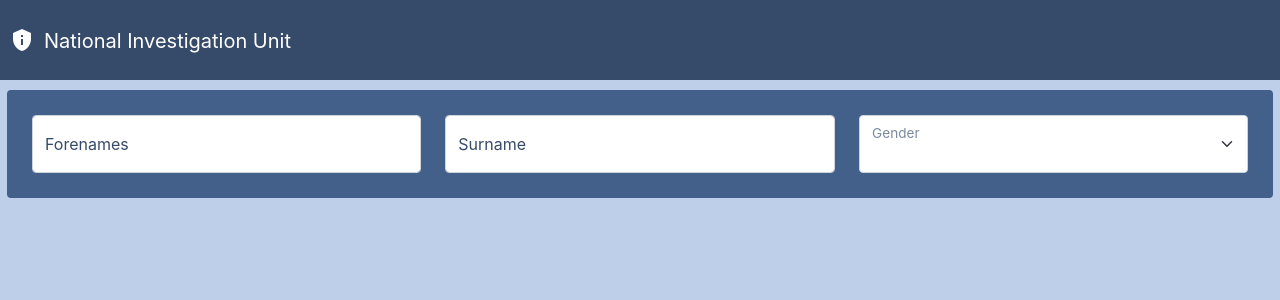
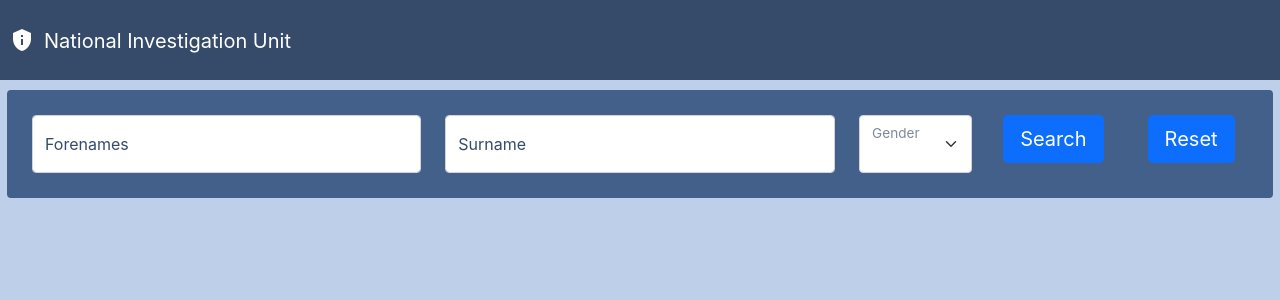
Before and after one commit to victoriamanicom/FP-Group1, a React (Create React App) app in the folder Frontend/fp-group1/: page / in a window 1280 px wide. Shown: the top 300 px of the page. Built offline with nearby package versions, Linux system fonts and the light colour scheme.

Commit message:
FP1-1 #added buttons and width sizing

```diff
--- a/Frontend/fp-group1/src/components/searchBar/SearchBar.jsx
+++ b/Frontend/fp-group1/src/components/searchBar/SearchBar.jsx
@@ -3,6 +3,7 @@ import Col from 'react-bootstrap/Col';
 import Row from 'react-bootstrap/Row';
 import FloatingLabel from 'react-bootstrap/FloatingLabel';
 import Form from 'react-bootstrap/Form';
+import Button from 'react-bootstrap/Button';
 
 const SearchBar = ({handleSearch, handleReset}) => {
 
@@ -10,17 +11,17 @@ const SearchBar = ({handleSearch, handleReset}) => {
         <>
             <Form id="searchBarForm" onSubmit={handleSearch}>
                 <Row>
-                    <Col md>
+                    <Col xs={4}>
                         <FloatingLabel controlId="floatingForenames" label="Forenames">
                             <Form.Control type="text" name="searchForenames" placeholder="Forename"/>
                         </FloatingLabel>
                     </Col>
-                    <Col md>
+                    <Col xs={4}>
                         <FloatingLabel controlId="floatingSurname" label="Surname">
                             <Form.Control type="text" name="searchSurname" placeholder="Surname"/>
                         </FloatingLabel>
                     </Col>
-                    <Col md>
+                    <Col>
                         <FloatingLabel controlId="floatingGender" label="Gender">
                             <Form.Select>
                                 <option value="Unknown"></option>
@@ -28,6 +29,12 @@ const SearchBar = ({handleSearch, handleReset}) => {
                                 <option value="Male">Male</option>
                             </Form.Select>
                         </FloatingLabel>
+                    </Col>
+                    <Col>
+                        <Button id="searchButton" variant="primary" size="lg">Search</Button>
+                    </Col>
+                    <Col>
+                        <Button id="resetButton" variant="primary" size="lg">Reset</Button>
                     </Col>
                 </Row>
 
```
Also changed, not shown: Frontend/fp-group1/src/components/searchBar/SearchBar.css (line endings or trailing spaces).
